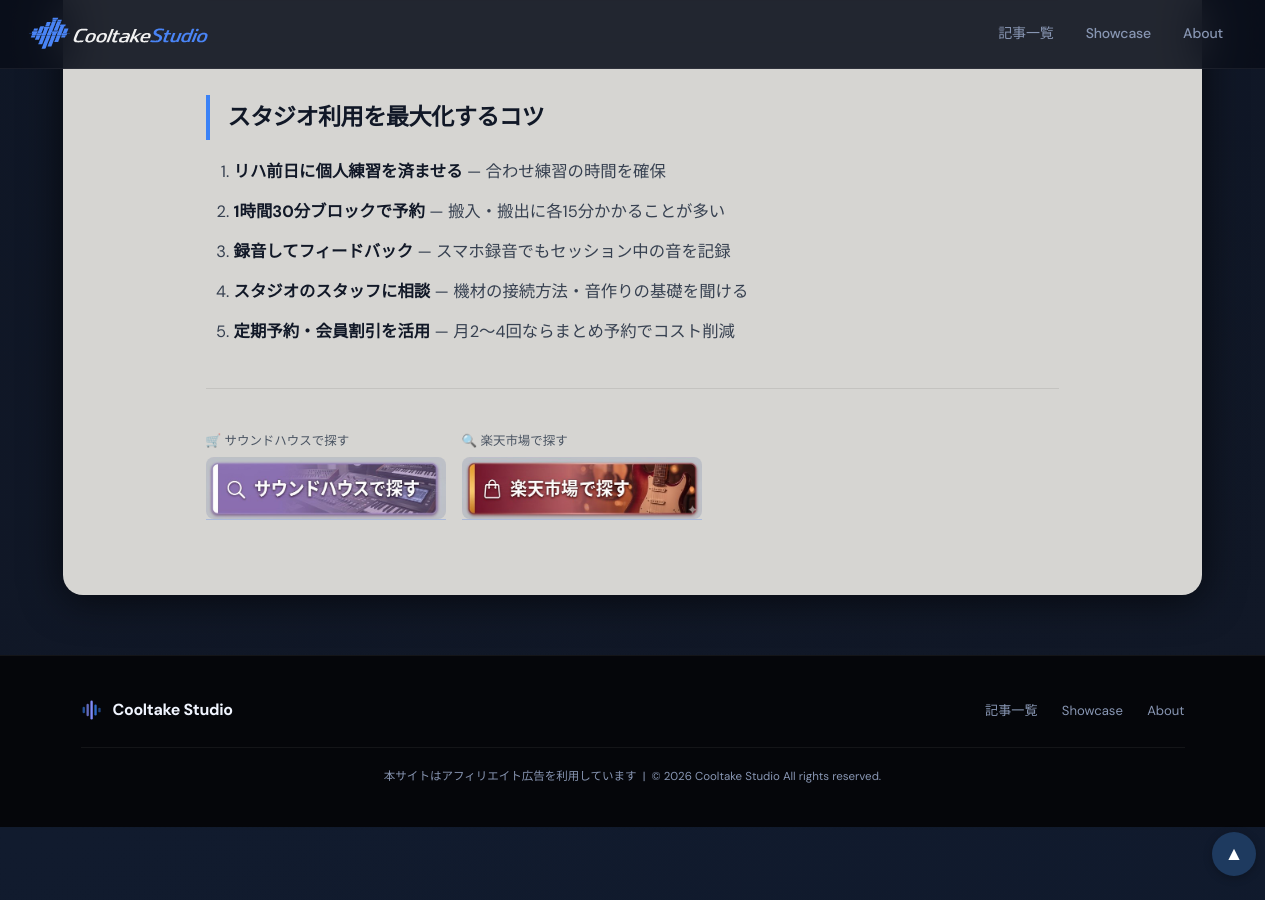
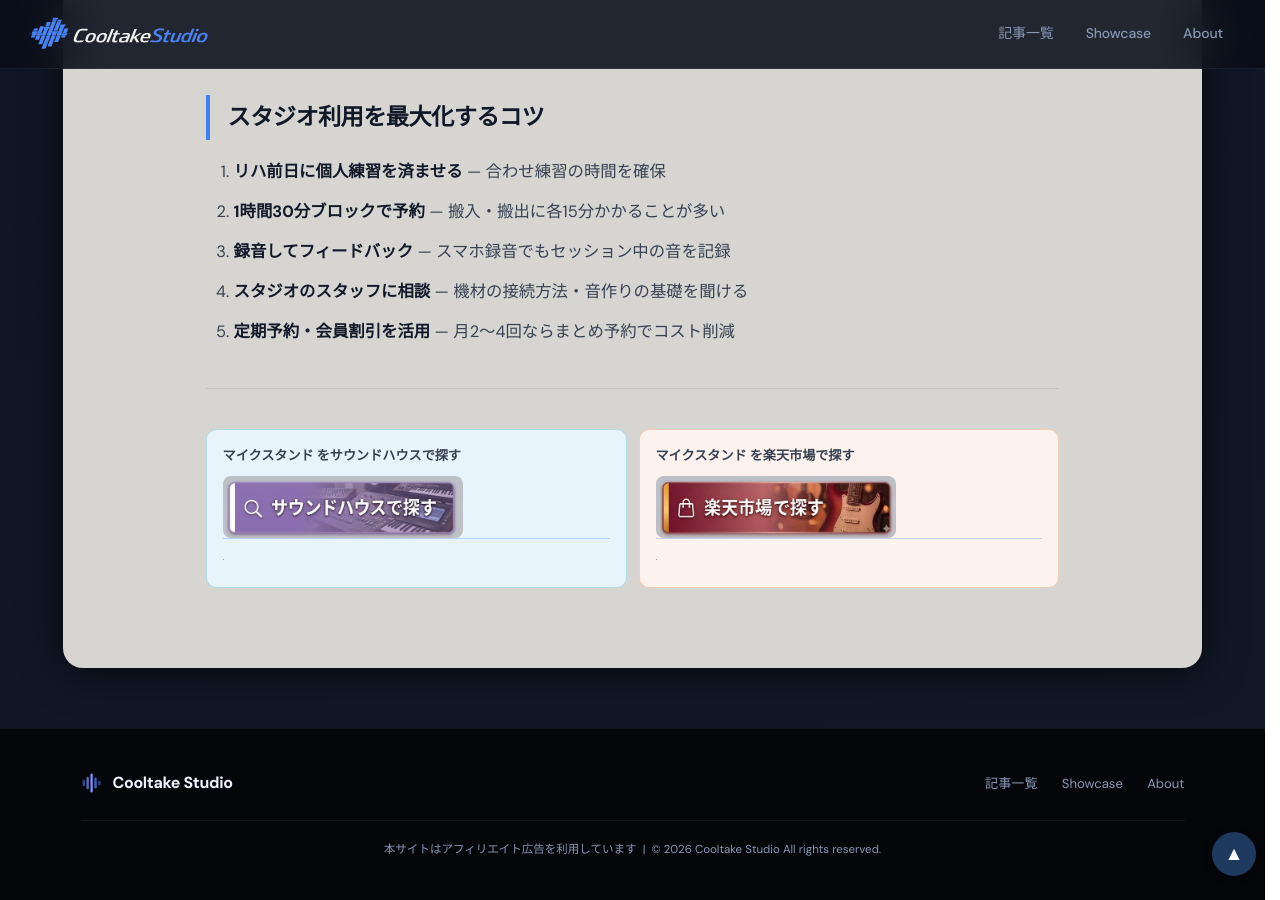
Before and after one commit to cooltake/cooltake-staging, a Jekyll site: the page built from _posts/2026-05-24-music-studio-guide.md, in a window 1280 px wide and 900 px high, scrolled down 4659 px. Built offline with Jekyll 4.4.1, drawn with Linux system fonts in a browser that asks for light colours; some web fonts are replaced; grey boxes are pictures that could not be loaded.

Commit message:
style: unify shop buttons to new design

```diff
--- a/_posts/2026-05-24-music-studio-guide.md
+++ b/_posts/2026-05-24-music-studio-guide.md
@@ -125,9 +125,15 @@
 
 ---
 
-<div style="display:flex;flex-wrap:wrap;gap:1rem;margin:1rem 0;">
-<div><span style="display:block;font-size:.78rem;color:#4b5563;margin-bottom:4px;">🛒 サウンドハウスで探す</span>
-<a href="https://h.accesstrade.net/sp/cc?rk=01001xqc00os63&url=https%3A%2F%2Fwww.soundhouse.co.jp%2Fsearch%2Findex%2F%3Fsearch_all%3D%E3%83%9E%E3%82%A4%E3%82%AF%E3%82%B9%E3%82%BF%E3%83%B3%E3%83%89" rel="nofollow" referrerpolicy="no-referrer-when-downgrade" style="display:inline-block;text-decoration:none;"><img src="/assets/images/btn-soundhouse.jpg" alt="サウンドハウスで探す" width="240" style="height:auto;border-radius:8px;display:block;"></a></div>
-<div><span style="display:block;font-size:.78rem;color:#4b5563;margin-bottom:4px;">🔍 楽天市場で探す</span>
-<a href="https://hb.afl.rakuten.co.jp/hgc/0b15ddc7.28c5c9ed.0b15ddc8.5d23dd4d/?pc=https%3A%2F%2Fsearch.rakuten.co.jp%2Fsearch%2Fmall%2F%E3%83%AA%E3%83%8F%E3%83%BC%E3%82%B5%E3%83%AB%2F" rel="nofollow" referrerpolicy="no-referrer-when-downgrade" style="display:inline-block;text-decoration:none;"><img src="/assets/images/btn-rakuten.jpg" alt="楽天市場で探す" width="240" style="height:auto;border-radius:8px;display:block;"></a></div>
+<div style="display:flex;gap:.75rem;margin:2rem 0;">
+<div style="flex:1;padding:.8rem 1rem 1rem;background:#e8f4fb;border-radius:10px;border:1px solid rgba(8,145,178,.25);">
+<p style="margin:0 0 .5rem;color:#374151;font-size:.82rem;font-weight:bold;">マイクスタンド をサウンドハウスで探す</p>
+<a href="https://h.accesstrade.net/sp/cc?rk=01001xqc00os63&url=https%3A%2F%2Fwww.soundhouse.co.jp%2Fsearch%2Findex%2F%3Fsearch_all%3D%E3%83%9E%E3%82%A4%E3%82%AF%E3%82%B9%E3%82%BF%E3%83%B3%E3%83%89" rel="nofollow" referrerpolicy="no-referrer-when-downgrade" style="display:block;text-decoration:none;"><img src="/assets/images/btn-soundhouse.jpg" alt="サウンドハウスで探す" width="240" style="height:auto;border-radius:8px;display:block;"></a>
+<img src="https://h.accesstrade.net/sp/rr?rk=01001xqc00os63" width="1" height="1" border="0" alt="" loading="lazy">
 </div>
+<div style="flex:1;padding:.8rem 1rem 1rem;background:#fdf3ee;border-radius:10px;border:1px solid rgba(234,88,12,.25);">
+<p style="margin:0 0 .5rem;color:#374151;font-size:.82rem;font-weight:bold;">マイクスタンド を楽天市場で探す</p>
+<a href="https://hb.afl.rakuten.co.jp/hgc/0b15ddc7.28c5c9ed.0b15ddc8.5d23dd4d/?pc=https%3A%2F%2Fsearch.rakuten.co.jp%2Fsearch%2Fmall%2F%E3%83%AA%E3%83%8F%E3%83%BC%E3%82%B5%E3%83%AB%2F" rel="nofollow" referrerpolicy="no-referrer-when-downgrade" style="display:block;text-decoration:none;"><img src="/assets/images/btn-rakuten.jpg" alt="楽天市場で探す" width="240" style="height:auto;border-radius:8px;display:block;"></a>
+<img src="//i.moshimo.com/af/i/impression?a_id=5565352&amp;p_id=54&amp;pc_id=54&amp;pl_id=616" width="1" height="1" style="border:none;" alt="" loading="lazy">
+</div>
+</div>
```
